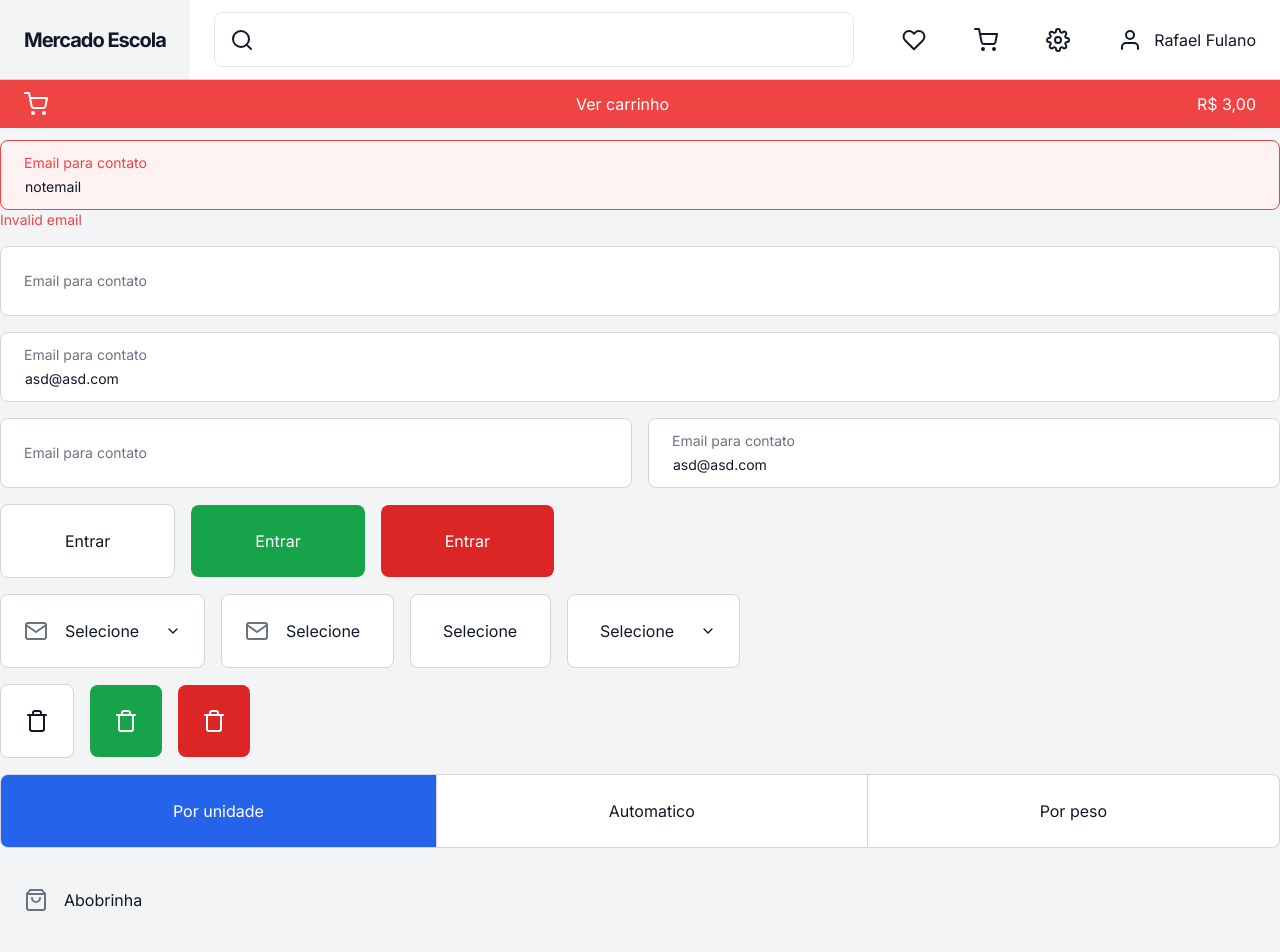
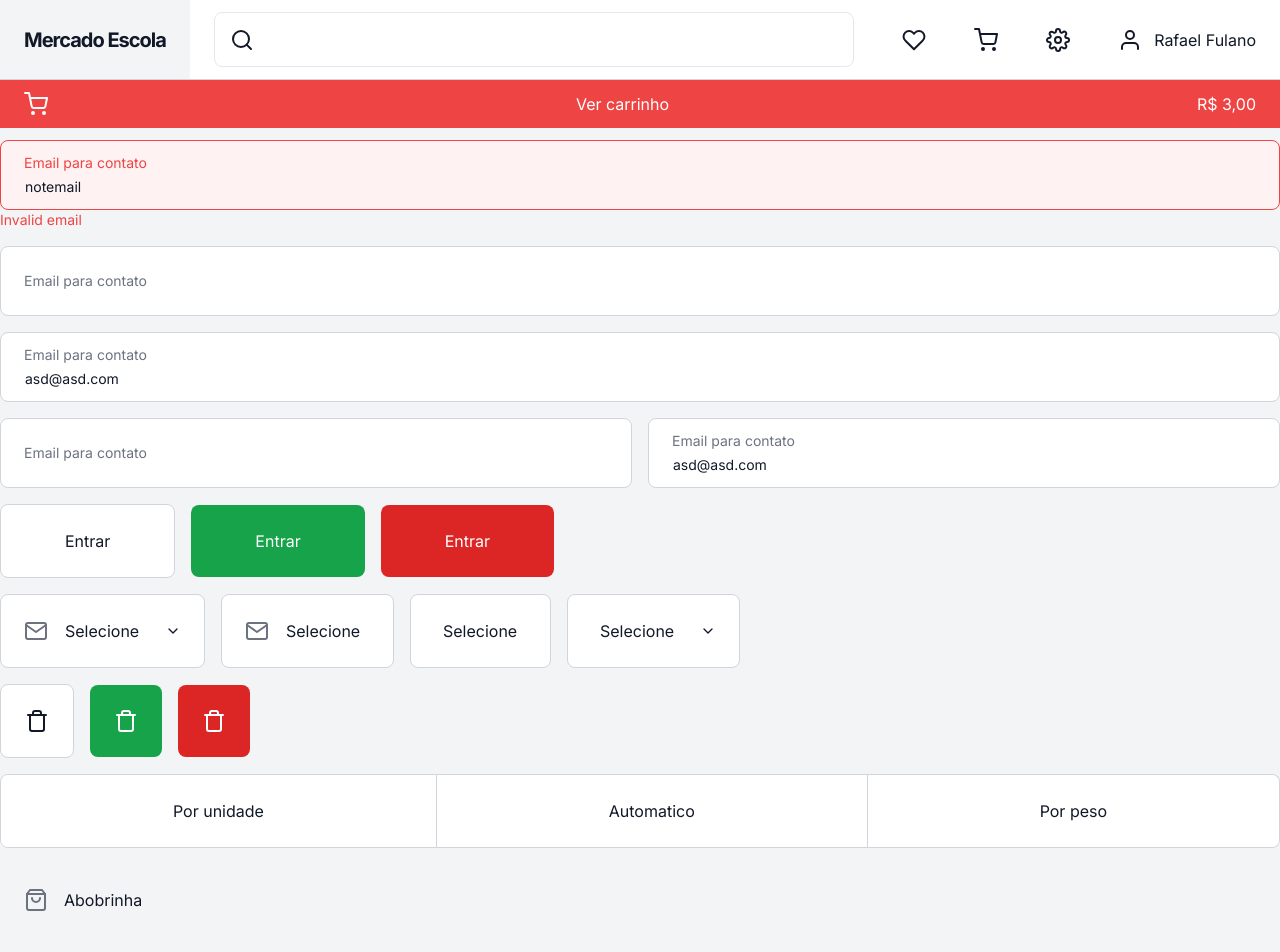
Before and after one commit to HugoJF/mercado-escola-frontend, a Next.js app: page / in a window 1280 px wide. Shown: the top 952 px of the page. Built offline with nearby package versions, Linux system fonts and the light colour scheme.

Commit message:
Fixes toggle demo

```diff
--- a/components/toggle.tsx
+++ b/components/toggle.tsx
@@ -16,8 +16,8 @@ export const Toggle: NextPage<NativeProps & ExtraProps> = ({id, name, placeholde
             {...rest}
         />
         <label
-            htmlFor={'#' + id}
-            className="duration-150 flex items-center justify-center p-6 bg-white hover:bg-gray-100 peer-checked:bg-blue-600 peer-checked:text-white cursor-pointer">
+            htmlFor={id}
+            className="select-none duration-150 flex items-center justify-center p-6 bg-white hover:bg-gray-100 peer-checked:bg-blue-600 peer-checked:text-white cursor-pointer">
             {children}
         </label>
     </div>;
--- a/pages/index.tsx
+++ b/pages/index.tsx
@@ -69,13 +69,11 @@ const Home: NextPage = () => {
                 <IconButton color="danger" icon={Trash}/>
             </div>
             <div className="space-x-4">
-                <form action="">
-                    <ToggleGroup>
-                        <Toggle id="pog1" name="pog" value="1" checked>Por unidade</Toggle>
-                        <Toggle id="pog2" name="pog" value="2">Automatico</Toggle>
-                        <Toggle id="pog3" name="pog" value="3">Por peso</Toggle>
-                    </ToggleGroup>
-                </form>
+                <ToggleGroup>
+                    <Toggle id="pog1" name="pog">Por unidade</Toggle>
+                    <Toggle id="pog2" name="pog">Automatico</Toggle>
+                    <Toggle id="pog3" name="pog">Por peso</Toggle>
+                </ToggleGroup>
             </div>
             <div>
                 {Object.keys(Array(10).fill(0)).map(i => <ListItem
```
